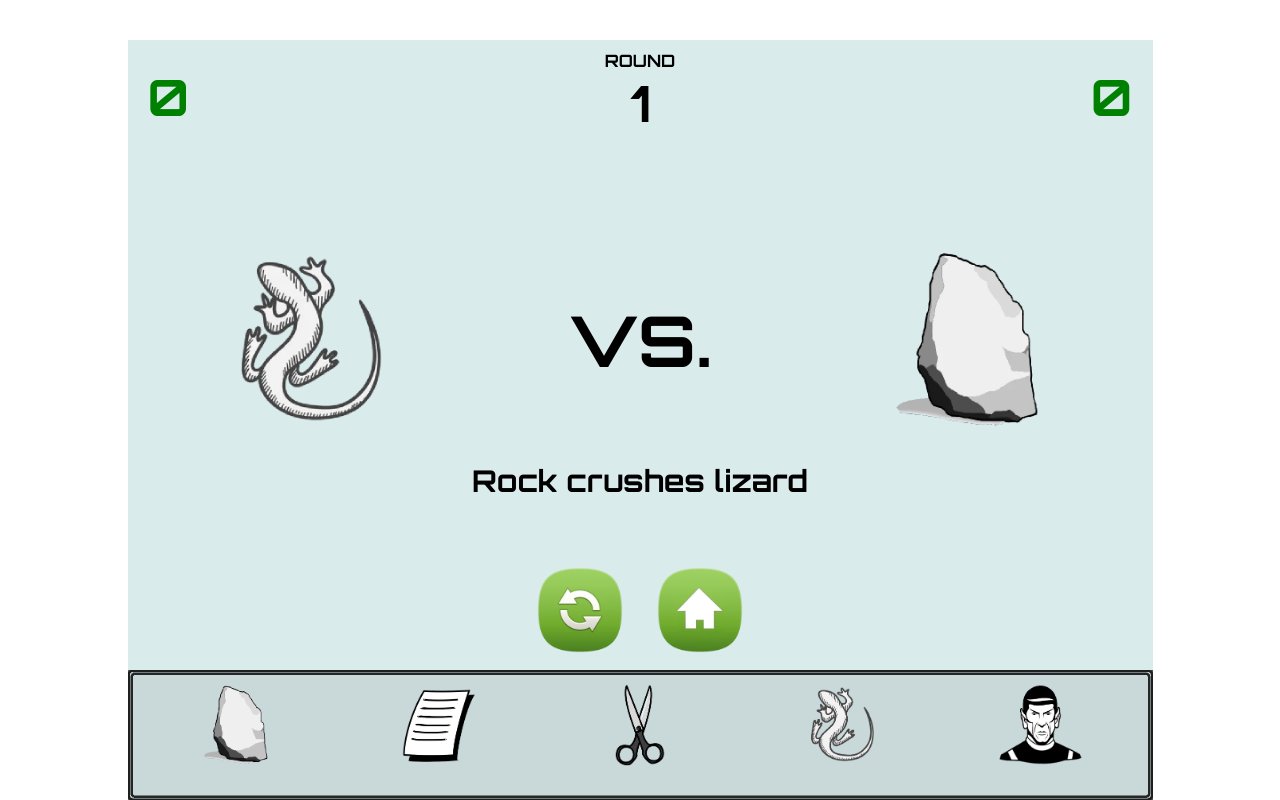
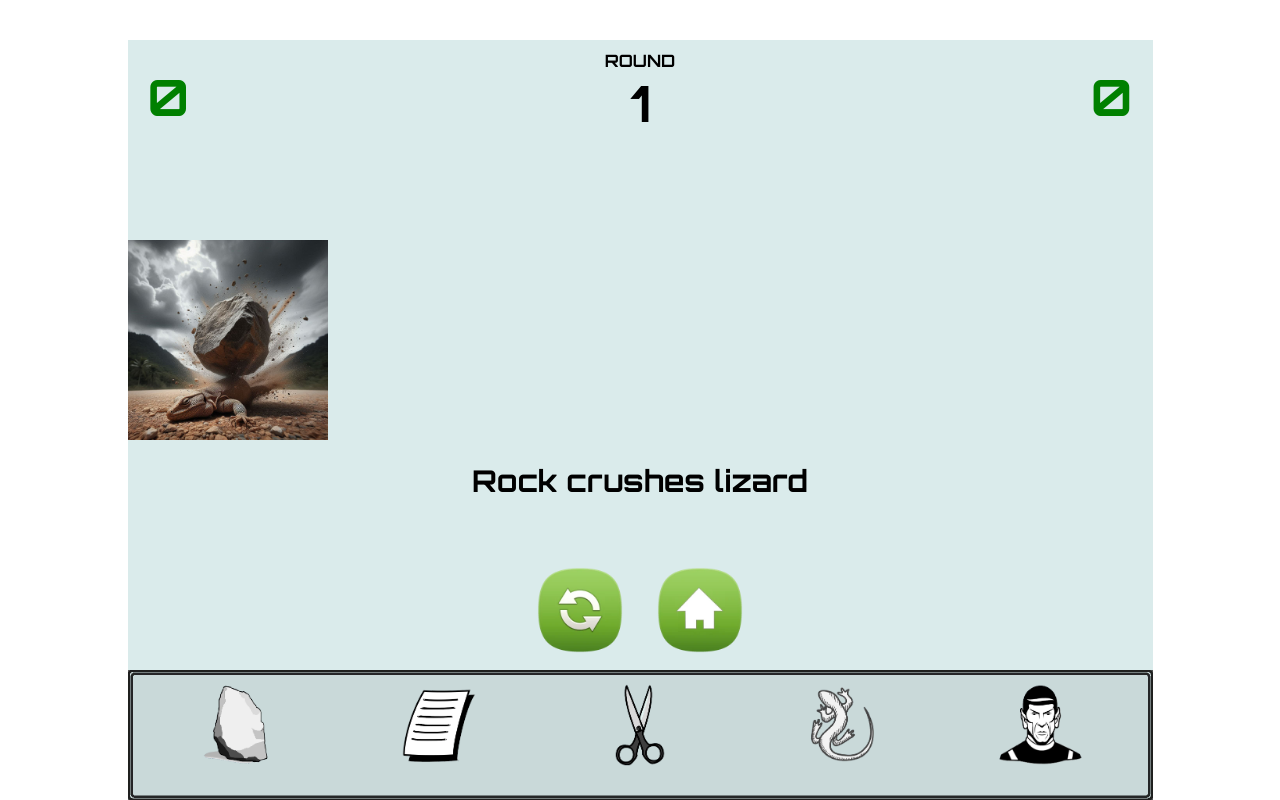
Before and after one commit to dimitri-edel/RPSLS-Game, a plain HTML site: page game.html in a window 1280 px wide. Both pictures are taken after a click on the element 238 px from the left and 725 px from the top of the page. Drawn offline with Linux system fonts and the light colour scheme.

Commit message:
Add outcome images to the game
Each rule like scissors cuts paper or paper covers rock has an image to go along with it.

```diff
--- a/assets/css/game.css
+++ b/assets/css/game.css
@@ -136,6 +136,11 @@ h1 {
     height: 100px;
 }
 
+#ouctome-image {
+    display: none;
+    width: 70%;
+    height: 70%;
+}
 /* This element harbors the image what the computer has picked */
 #computer-pick-image-panel {
     position: relative;
--- a/assets/jscript/game.js
+++ b/assets/jscript/game.js
@@ -10,6 +10,35 @@ const rules = [
     "Spock vaporizes rock",
     "Rock crushes scissors"
 ]
+
+outcome_images = [
+    "lizard_eats_paper.jpg",
+    "paper_covers_rock.jpg",
+    "rock_crushes_scissors.jpg",
+    "scissors_cut_paper.jpg",
+    "spock_smashes_scissors.jpg",
+    "scissors_dicapitates_lizard.jpg",
+    "lizard_poisons_spock.jpg",
+    "spock_vaporizes_rock.jpg",
+    "rock_crushes_lizard.jpg",
+    "paper_disproves_spock.jpg"
+]
+
+function getOutcomeImageFor(player, computer) {
+    // If openent picked the same pick
+    if (computer === player) {
+        return undefined;
+    }
+    for (let image of outcome_images) {
+        // Remove underscores and replace with spaces
+        const imageName = image.replace(/_/g, " ");
+        // If the image name contains both picks, return the image name
+        if (imageName.includes(player.name) && imageName.includes(computer.name)) {
+            return image;
+        }
+    }
+    return undefined;
+}
 
 // The following messages will be displayed at the top of the page. These are motivational phrases.
 const starting_message = "Welcome! May the force be with you!";
@@ -43,6 +72,9 @@ class Rock {
         }
         return undefined;
     }
+
+
+
     // Returns one of the two picks that beat the Rock or an equal pick
     static getCheat() {
         // Assigns a random integer from 0 to 2:
@@ -203,7 +235,7 @@ class Player {
     }
 }
 
-class ComputerPlayer{
+class ComputerPlayer {
     static score = 0;
     static pick = null;
 
@@ -256,19 +288,19 @@ class Game {
         this.userPlayer.pick = pick;
 
         // Now, either let the computer pick randomly or let it cheat if the round setting is higher than 3
-        if(this.numberOfRoundsSetting > 3){
+        if (this.numberOfRoundsSetting > 3) {
             // The higher the number of rounds setting, the more often the computer will cheat
             let number = 4;
-            if(this.numberOfRoundsSetting == 7){
+            if (this.numberOfRoundsSetting == 7) {
                 number = 3;
-            }else if(this.numberOfRoundsSetting == 11){
+            } else if (this.numberOfRoundsSetting == 11) {
                 number = 2;
             }
             // Every now and then the computer will cheat
-            if(this.roundsLeft % number == 0){
+            if (this.roundsLeft % number == 0) {
                 this.computerPlayer.pick = this.userPlayer.pick.getCheat();
             }
-        }else {
+        } else {
             this.computerPlayer.pickRandom();
         }
 
@@ -278,7 +310,10 @@ class Game {
         result = this.userPlayer.pick.checkOutcomeAgainst(this.computerPlayer.pick);
         // The corresponding message that explains the outcome
         result_message = this.userPlayer.pick.checkOutcomeMessageAgainst(this.computerPlayer.pick);
-
+        // Get the image that explains the outcome. The return value is the name of the image file
+        // that will be displayed in the outcome panel. Or undefined if the outcome is a draw.
+        // No image will be displayed in the outcome panel.
+        let outcomeImage = getOutcomeImageFor(this.userPlayer.pick, this.computerPlayer.pick);
         // Asign score
         if (result === "win") {
             this.userPlayer.increaseScore();
@@ -294,13 +329,13 @@ class Game {
         this.roundsLeft--;
         this.currentRound++;
         // Show the result of the last move to the player
-        view.displayOutComeResults(result, result_message, this.userPlayer, this.computerPlayer);
+        view.displayOutComeResults(result, result_message, outcomeImage, this.userPlayer, this.computerPlayer);
     }
 
     // Set number of rounds before game over
     static setNumberOfRounds(number) {
         // If not a number set to default
-        if(isNaN(number)){
+        if (isNaN(number)) {
             number = 5;
         }
         this.numberOfRoundsSetting = number;
@@ -345,7 +380,7 @@ class View {
 
 
     // Applies changes to the html document to show the outcome of the current round
-    static displayOutComeResults(outcome, outcome_message, user, computer) {
+    static displayOutComeResults(outcome, outcome_message, outcome_image, user, computer) {
 
         let messageText = "";
         this.restoreComputerImageId = "";
@@ -365,19 +400,30 @@ class View {
         }
 
         document.getElementById("outcome-text").innerHTML = messageText;
-        document.getElementById("user-pick-image").src = "./assets/images/webp/"+game.userPlayer.pick.imageFileName;
-        document.getElementById("computer-pick-image").src = "./assets/images/webp/"+game.computerPlayer.pick.imageFileName;
         document.getElementById("message-text").innerHTML = outcome_message;
         document.getElementById("settings-panel").style = "display:none;";
         document.getElementById("rounds-counter-panel").style = "display:block;";
         document.getElementById("rounds-counter").innerHTML = game.currentRound;
 
-        if(game.roundsLeft > 0) {
-            if(game.userPlayer.score > game.computerPlayer.score){
+        if (outcome_image === undefined) {
+            document.getElementById("user-pick-image").src = "./assets/images/webp/" + game.userPlayer.pick.imageFileName;
+            document.getElementById("user-pick-image").style = "display:block;";
+            document.getElementById("computer-pick-image").src = "./assets/images/webp/" + game.computerPlayer.pick.imageFileName;
+            document.getElementById("computer-pick-image").style = "display:block;";
+            document.getElementById("outcome-image").style = "display:none;";
+        } else {
+            document.getElementById("outcome-image").src = "./assets/images/" + outcome_image;
+            document.getElementById("outcome-image").style = "display:block;";
+            document.getElementById("user-pick-image").style = "display:none;";
+            document.getElementById("computer-pick-image").style = "display:none;";
+            document.getElementById("versus-text").style = "display:none;";
+        }
+        if (game.roundsLeft > 0) {
+            if (game.userPlayer.score > game.computerPlayer.score) {
                 document.getElementById("message-display").innerHTML = winning_message;
-            }else if(game.userPlayer.score < game.computerPlayer.score){
+            } else if (game.userPlayer.score < game.computerPlayer.score) {
                 document.getElementById("message-display").innerHTML = losing_message;
-            }else {
+            } else {
                 document.getElementById("message-display").innerHTML = tie_message;
             }
         }
@@ -391,13 +437,13 @@ class View {
     static displayGameOver() {
         document.getElementById("outcome-text").innerHTML = "GAME OVER!";
         let messageText = "";
-        if(game.computerPlayer.score > game.userPlayer.score){
+        if (game.computerPlayer.score > game.userPlayer.score) {
             messageText = "You have lost this game!";
             document.getElementById("message-display").innerHTML = loss_message;
-        }else if(game.computerPlayer.score < game.userPlayer.score){
+        } else if (game.computerPlayer.score < game.userPlayer.score) {
             messageText = "You have won this game!";
             document.getElementById("message-display").innerHTML = win_message;
-        }else {
+        } else {
             messageText = "This game came up a draw!";
             document.getElementById("message-display").innerHTML = draw_message;
         }
@@ -413,7 +459,10 @@ class View {
         document.getElementById("outcome-text").innerHTML = "GO!";
         document.getElementById("message-text").innerHTML = "Starting a new Game!";
         document.getElementById("user-pick-image").src = "./assets/images/webp/question.webp";
+        document.getElementById("user-pick-image").style = "display:block;";
         document.getElementById("computer-pick-image").src = "./assets/images/webp/question.webp";
+        document.getElementById("computer-pick-image").style = "display:block;";
+        document.getElementById("outcome-image").style = "display:none;";
         document.getElementById("settings-panel").style = "display:block;";
         document.getElementById("rounds-counter-panel").style = "display:none;";
     }
--- a/game.html
+++ b/game.html
@@ -42,6 +42,7 @@
             <div id="outcome-text"></div>
         </div>
         <div id="third-row">
+            <img id="outcome-image">
             <div id="computer-pick-image-panel"><img id="computer-pick-image" alt="image question mark"
                     src="./assets/images/webp/question.webp"></div>
             <div id="versus-text">VS.</div>
```
Also changed, not shown: assets/images/lizard_eats_paper.jpg (added), assets/images/lizard_eats_paper_2.jpg (added), assets/images/lizard_poisons_spock.jpg (added), assets/images/paper_covers_rock.jpg (added), assets/images/paper_disproves_spock.jpg (added), assets/images/rock_crushes_lizard.jpg (added), assets/images/rock_crushes_scissors.jpg (added), assets/images/scissors_cut_paper.jpg (added), assets/images/scissors_dicapitates_lizard.jpg (added), assets/images/spock_smashes_scissors.jpg (added), assets/images/spock_vaporizes_rock.jpg (added). Lines whose indentation alone changed are shown as unchanged.
